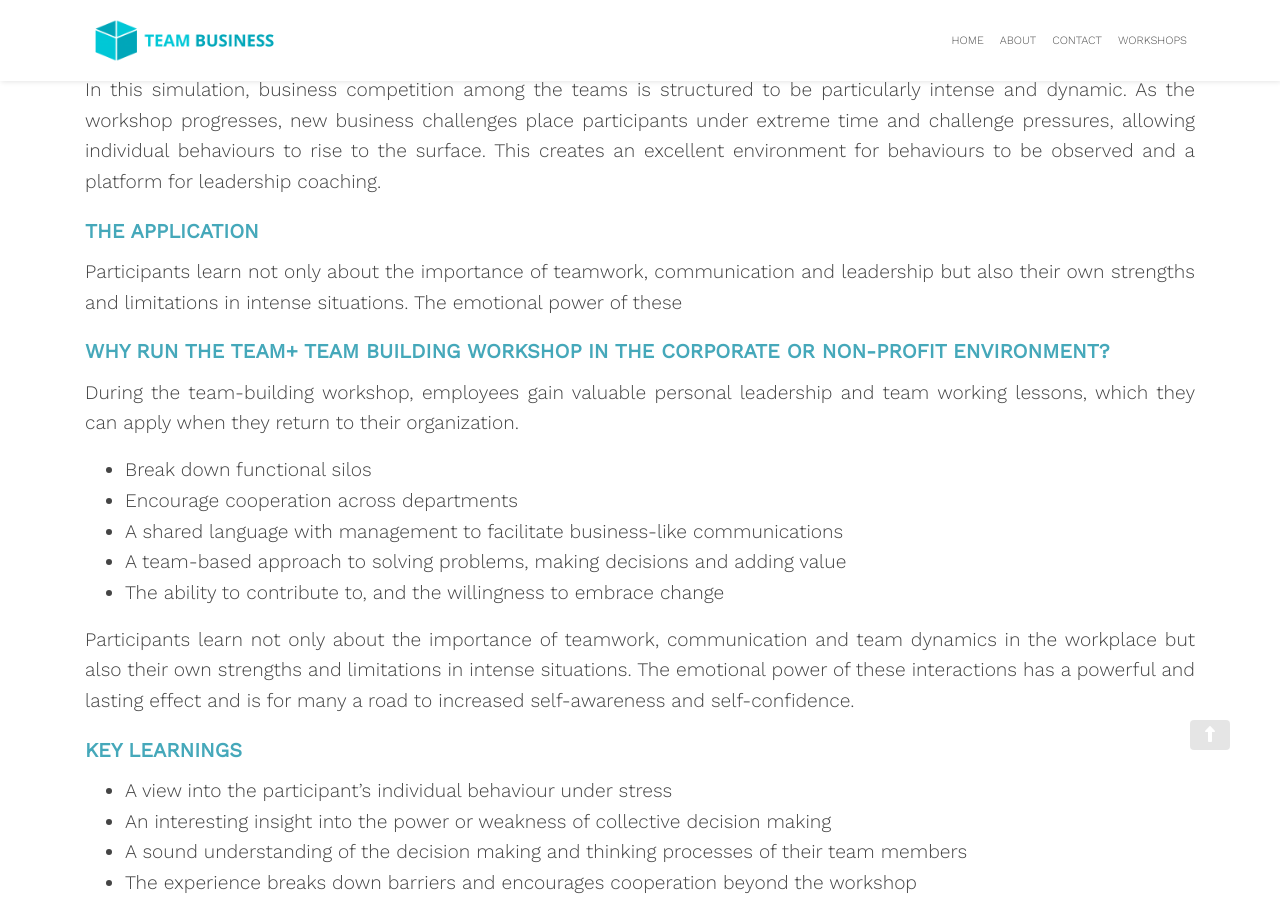
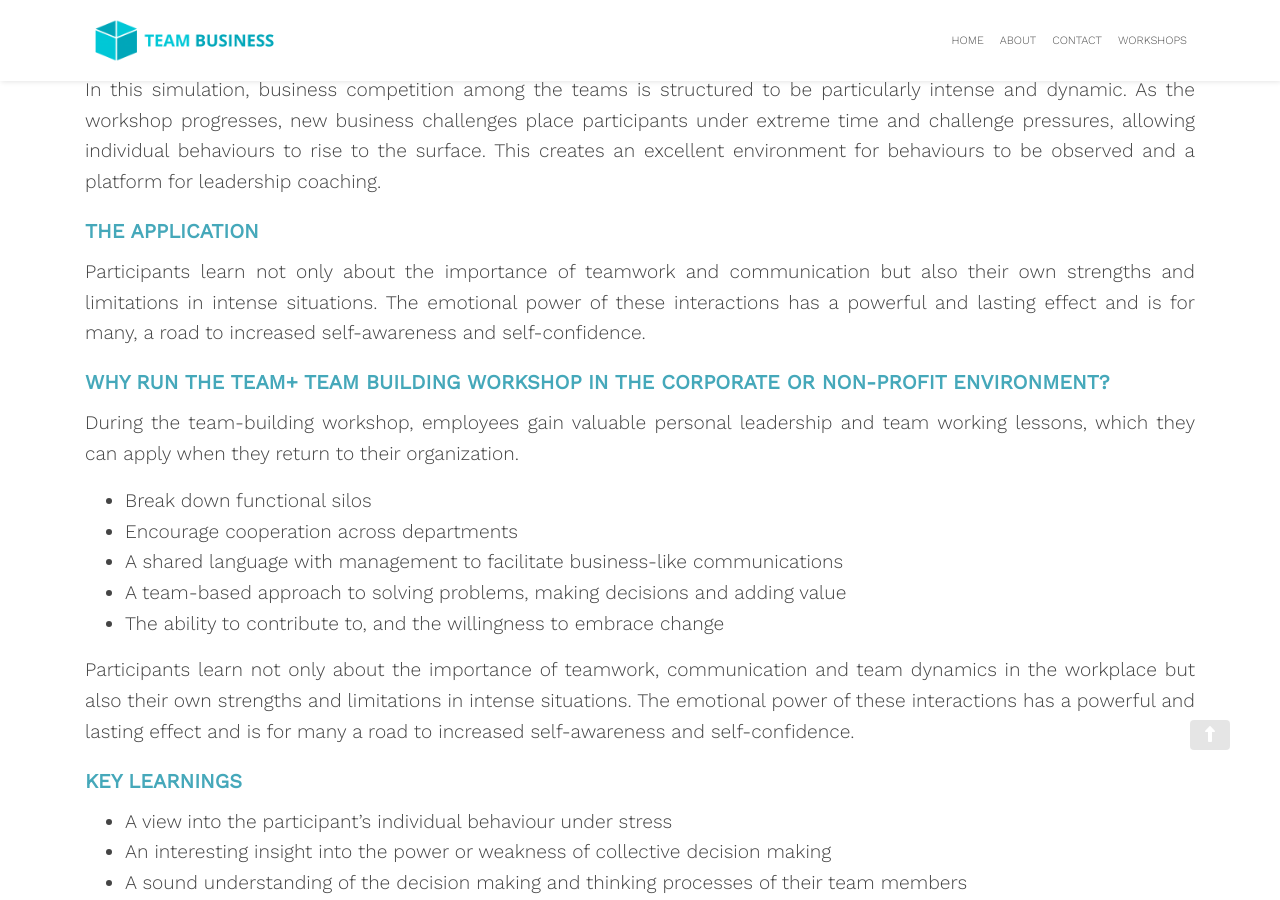
Before and after one commit to zac-heisey/team-business, a Jekyll site: the page built from _pages/team-building-workshop.md, in a window 1280 px wide and 900 px high, scrolled down 1016 px. Built offline with Jekyll 4.4.1, drawn with Linux system fonts in a browser that asks for light colours; nearby versions of some CDN libraries.

Commit message:
Update from Forestry.io Lara Azzam updated _pages/team-building-workshop.md

```diff
--- a/_pages/team-building-workshop.md
+++ b/_pages/team-building-workshop.md
@@ -20,7 +20,7 @@ In this simulation, business competition among the teams is structured to be par
 
 ### THE APPLICATION
 
-Participants learn not only about the importance of teamwork, communication and leadership but also their own strengths and limitations in intense situations. The emotional power of these
+Participants learn not only about the importance of teamwork and communication but also their own strengths and limitations in intense situations. The emotional power of these interactions has a powerful and lasting effect and is for many, a road to increased self-awareness and self-confidence.
 
 ### Why run the TEAM+ Team Building Workshop in the Corporate or Non-Profit Environment?
 
```
